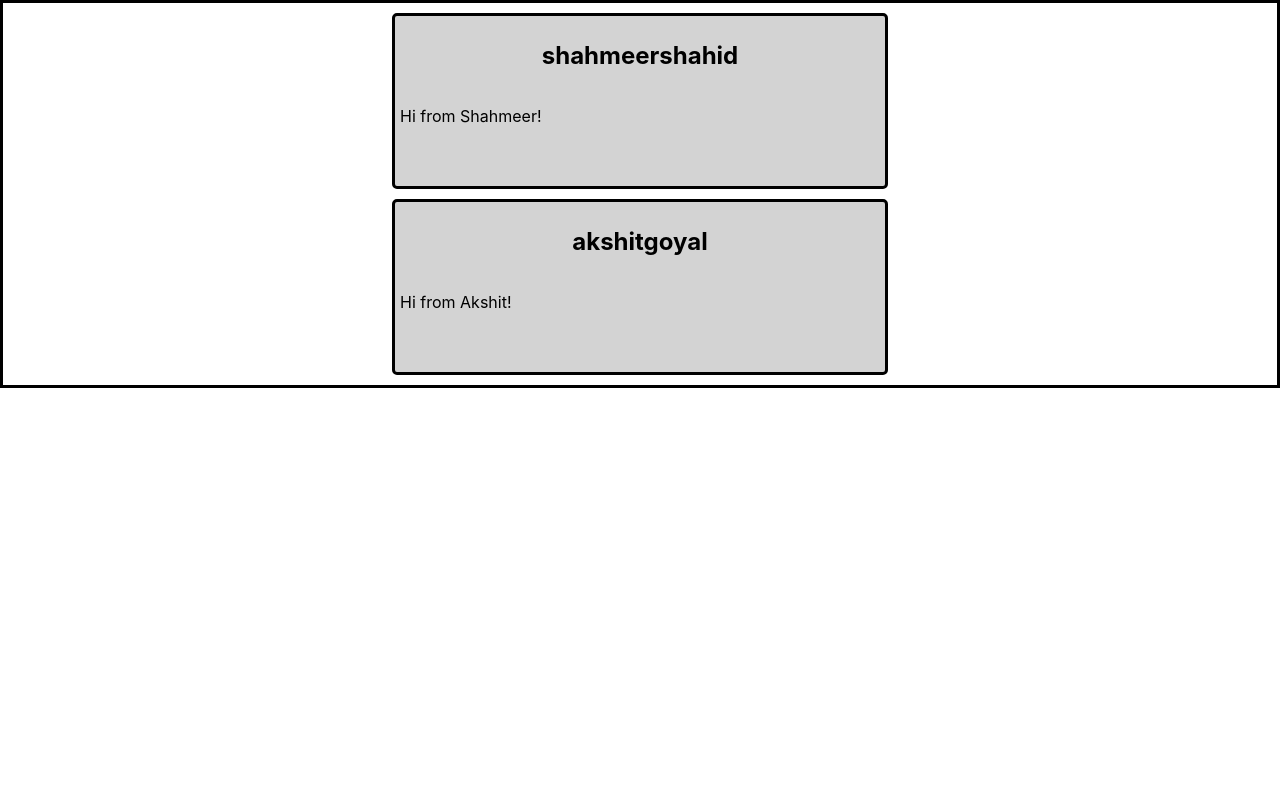
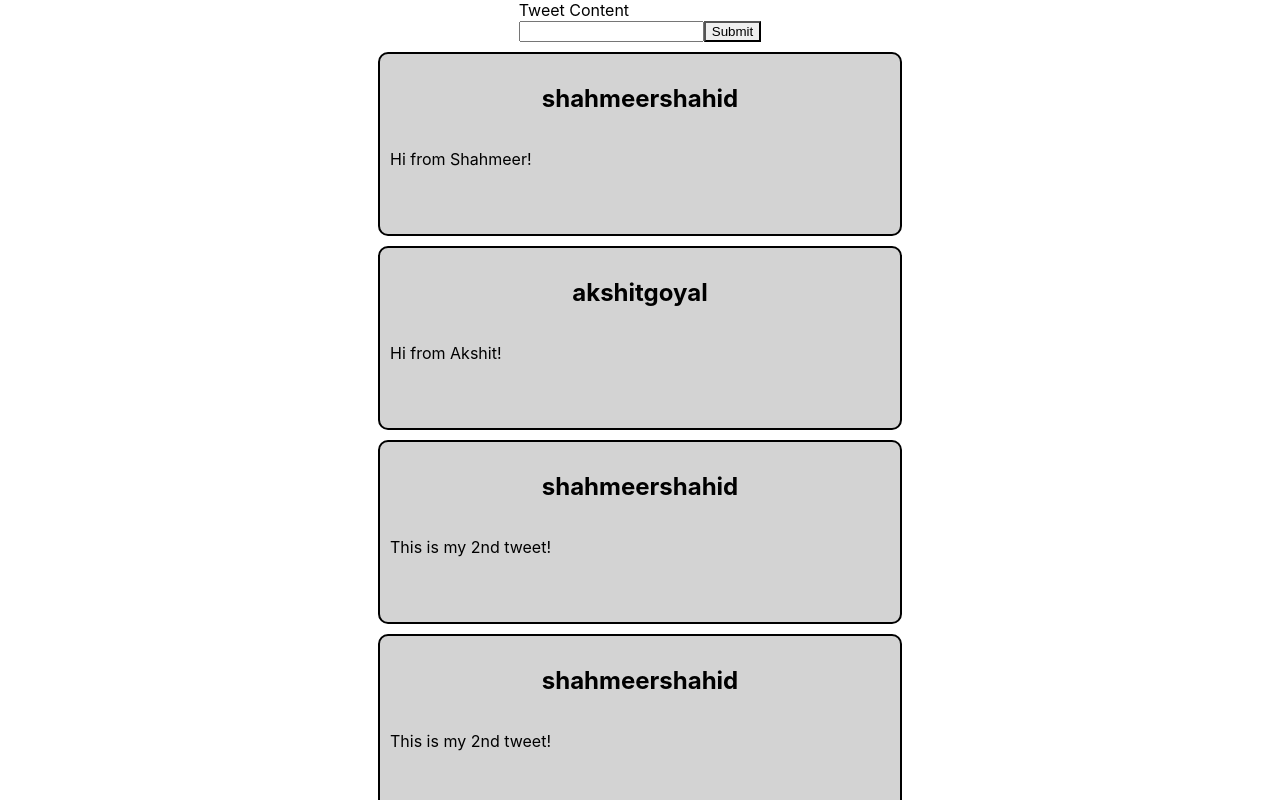
Before and after one commit to ShahmeerShahid/TwitterClone, a React (Create React App) app in the folder twitter-client/: page / in a window 1280 px wide. Shown: the top 800 px of the page. Built offline with nearby package versions, Linux system fonts and the light colour scheme.

Commit message:
Finish UI

```diff
--- a/twitter-client/src/Tweet.js
+++ b/twitter-client/src/Tweet.js
@@ -5,13 +5,15 @@ function Tweet(props) {
 	return (
 		<div>
 			<Box
-				w="30em"
+				width="70vw"
+				maxWidth="500px"
 				minHeight="10em"
 				background="lightgrey"
-				margin="5px"
 				border="solid"
-				borderRadius="5px"
-				padding="5px"
+				borderRadius="10px"
+				borderWidth="2px"
+				padding="10px"
+				overflowWrap="anywhere"
 			>
 				<Center>
 					<Heading>{username}</Heading>
--- /dev/null
+++ b/twitter-client/src/TweetForm.js
@@ -0,0 +1,17 @@
+import { Box, Button, FormControl, FormLabel, Input } from "@chakra-ui/react";
+
+function TweetForm() {
+	return (
+		<Box>
+			<FormControl id="tweetForm">
+				<FormLabel>Tweet Content</FormLabel>
+				<Input></Input>
+				<Button colorScheme="blue" variant="solid">
+					Submit
+				</Button>
+			</FormControl>
+		</Box>
+	);
+}
+
+export default TweetForm;
--- a/twitter-client/src/TweetsPage.js
+++ b/twitter-client/src/TweetsPage.js
@@ -1,15 +1,19 @@
-import { Box, Center } from "@chakra-ui/react";
+import { Stack, Center, Box } from "@chakra-ui/react";
 import Tweet from "./Tweet.js";
+import TweetForm from "./TweetForm.js";
 
 function TweetsPage() {
 	return (
-		<Box padding="5px" border="solid">
-			<Center flexDirection="column">
+		<Stack spacing="10px" alignItems="center">
+			<TweetForm />
+			<Tweet username="shahmeershahid" content="Hi from Shahmeer!" />
+			<Tweet username="akshitgoyal" content="Hi from Akshit!" />
+			<Tweet username="shahmeershahid" content="This is my 2nd tweet!" />
+			<Tweet username="shahmeershahid" content="This is my 2nd tweet!" />
+			<Tweet username="shahmeershahid" content="This is my 2nd tweet!" />
 
-				<Tweet username="shahmeershahid" content="Hi from Shahmeer!" />
-				<Tweet username="akshitgoyal" content="Hi from Akshit!" />
-			</Center>
-		</Box>
+			<Tweet username="shahmeershahid" content="This is my 2nd tweet!" />
+		</Stack>
 	);
 }
 
```
